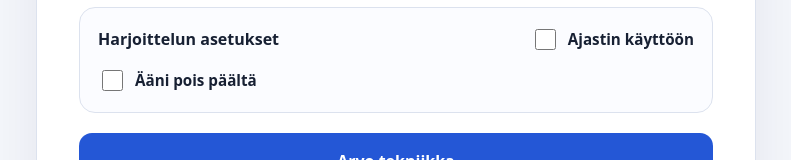
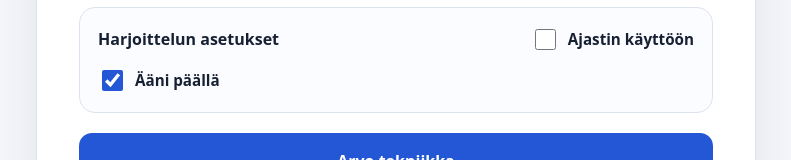
Before and after one commit to camuve/Taekwon-do-arpoja, a plain HTML site: page index.html in a window 1280 px wide. Shown: the part 448-608 px from the top of the page, without its empty margins (244-1035 px from the left). Drawn offline with Linux system fonts and the light colour scheme.

Commit message:
Add files via upload
Added voice

```diff
--- a/index.html
+++ b/index.html
@@ -51,7 +51,7 @@ button:disabled{opacity:.45;cursor:not-allowed}
     <label class="switch-label"><input id="timerEnabled" type="checkbox"> Ajastin käyttöön</label>
   </div>
   <label class="switch-label" for="voiceEnabled" style="margin-top:14px">
-    <input id="voiceEnabled" type="checkbox"> <span id="voiceLabel">Ääni pois päältä</span>
+    <input id="voiceEnabled" type="checkbox" checked> <span id="voiceLabel">Ääni päällä</span>
   </label>
   <div id="timerSettings" hidden>
     <div class="timer-row" style="margin-top:16px">
```
